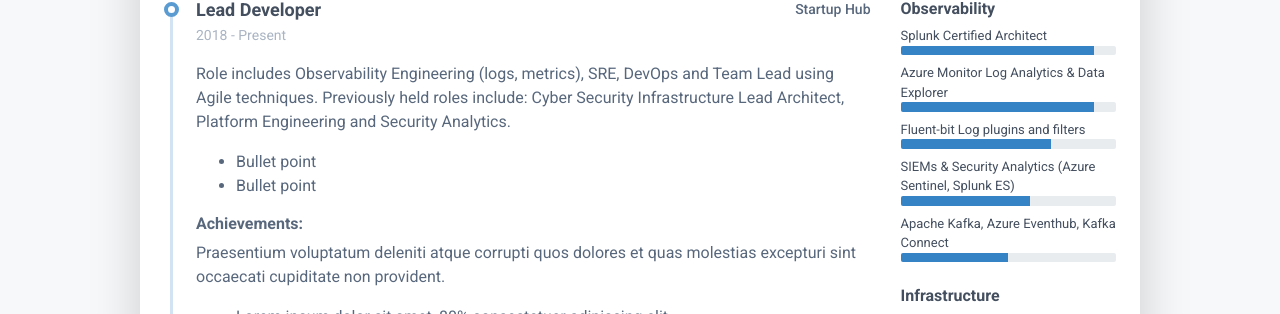
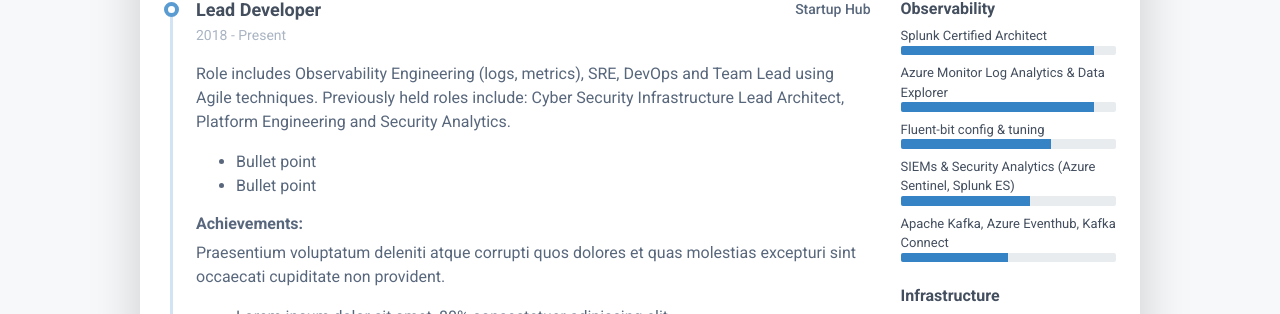
Before and after one commit to Hamy200/resume, a Jekyll site: the page built from index.markdown, in a window 1280 px wide. Shown: the part 368-682 px from the top of the page. Built offline with Jekyll 4.4.1, drawn with Linux system fonts in a browser that asks for light colours; nearby versions of some CDN libraries.

Commit message:
Update data.yml

```diff
--- a/_data/data.yml
+++ b/_data/data.yml
@@ -143,7 +143,7 @@ skills:
         level: 90%
       - name: Azure Monitor Log Analytics & Data Explorer
         level: 90%
-      - name: Fluent-bit Log plugins and filters
+      - name: Fluent-bit config & tuning
         level: 70%
       - name: SIEMs & Security Analytics (Azure Sentinel, Splunk ES)
         level: 60%
```
